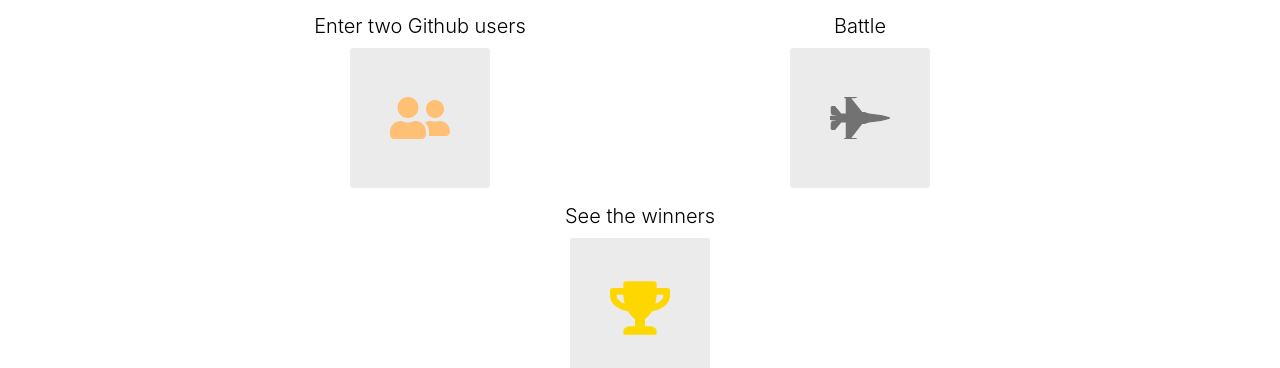
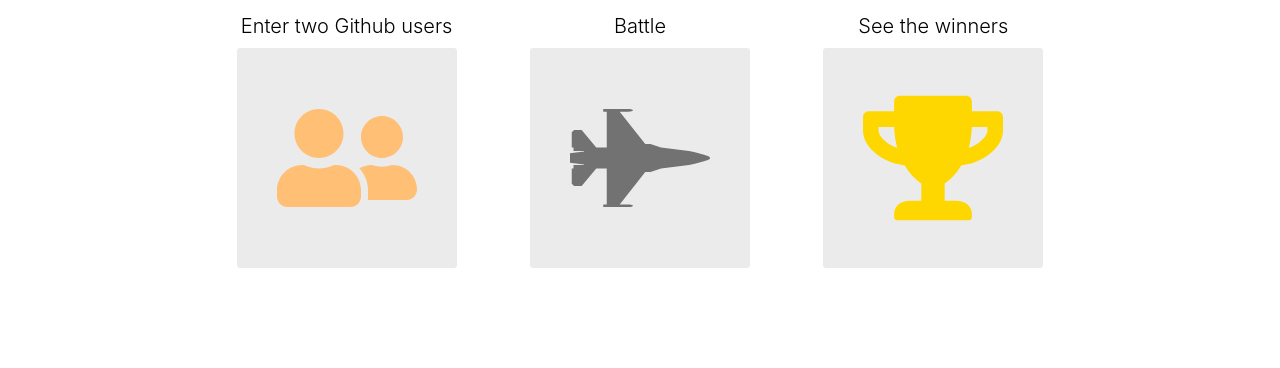
Before and after one commit to Popooov/github-battle, a React app: page /battle in a window 1280 px wide. Shown: the part 261-629 px from the top of the page. Built offline with nearby package versions, Linux system fonts and the light colour scheme.

Commit message:
Change min-width and box-sizing

```diff
--- a/app/index.css
+++ b/app/index.css
@@ -167,10 +167,11 @@
 
 .battle-instructions li {
   flex: 1;
-  min-width: 300px;
+  min-width: 250px;
 }
 
 .battle-instructions svg {
+  box-sizing: unset;
   padding: 40px;
   border-radius: 3px;
 }
```
